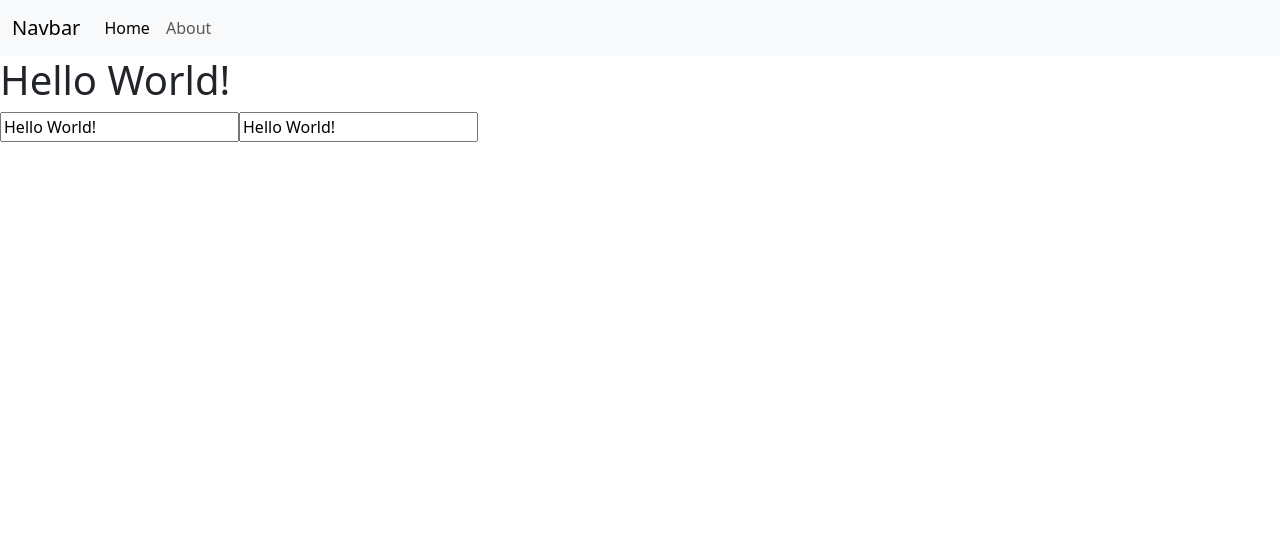
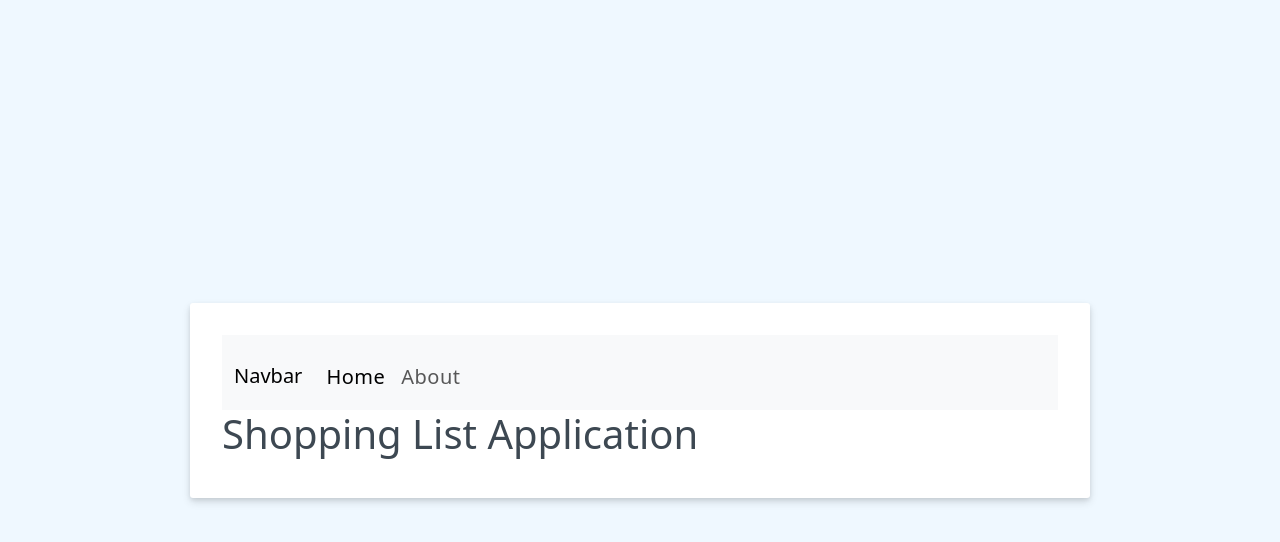
Before and after one commit to huy19712011/vue3-sum25-basics, a Vue app: page / in a window 1280 px wide. Shown: the top 542 px of the page. Built offline with nearby package versions, Linux system fonts and the light colour scheme.

Commit message:
V2: Template Syntax and Expressions

```diff
--- a/src/App.vue
+++ b/src/App.vue
@@ -2,7 +2,7 @@
 import { ref } from "vue";
 import { RouterLink, RouterView } from "vue-router";
 
-const message = ref("Hello World!");
+const header = ref("Shopping List Application");
 </script>
 
 <template>
@@ -24,9 +24,12 @@
     </nav>
   </header>
 
-  <h1>{{ message }}</h1>
-  <input v-model="message" />
-  <input v-model="message" />
+  <!-- <h1>{{ message.toLocaleUpperCase() }}</h1>
+
+  <h1>{{ message ? message : "Welcome" }}</h1>
+  <h1>{{ message || "Welcome" }}</h1> -->
+
+  <h1>{{ header }}</h1>
 
   <!-- <RouterView /> -->
 </template>
--- a/src/assets/main.css
+++ b/src/assets/main.css
@@ -1,2 +1,176 @@
-@import './base.css';
-@import 'bootstrap';
+@import "./base.css";
+@import "bootstrap";
+
+body {
+  background: #eff8ff;
+  height: 100vh;
+  width: 100vw;
+  font-family:
+    system-ui,
+    BlinkMacSystemFont,
+    -apple-system,
+    Segoe UI,
+    Roboto,
+    Oxygen,
+    Ubuntu,
+    Cantarell,
+    Fira Sans,
+    Droid Sans,
+    Helvetica Neue,
+    sans-serif;
+  display: flex;
+  align-items: center;
+  justify-content: center;
+  margin: 0;
+  padding: 0;
+}
+
+.counter {
+  font-size: 0.8rem;
+  padding-left: 10px;
+  padding-right: 10px;
+}
+
+#app {
+  background: #fff;
+  padding: 2rem;
+  margin: 1rem;
+  border-radius: 3px;
+  box-shadow:
+    0 4px 8px 0 rgba(0, 0, 0, 0.12),
+    0 2px 4px 0 rgba(0, 0, 0, 0.08);
+  width: 95%;
+  max-width: 900px;
+}
+
+h1 {
+  color: #3d4852;
+}
+
+ul {
+  list-style: none;
+  padding: 0;
+}
+
+a {
+  color: #6cb2eb;
+  font-size: 1.25rem;
+  transition: all 0.1s ease-in;
+  margin-top: 0.5rem;
+  display: block;
+}
+
+a:hover {
+  color: #3490dc;
+}
+
+li,
+p {
+  display: flex;
+  align-items: center;
+  line-height: 1.75;
+  letter-spacing: 0.5px;
+  color: #3d4852;
+  font-size: 1.25rem;
+  cursor: pointer;
+  transition: all 0.1s ease-in;
+}
+
+li:hover {
+  color: #22292f;
+}
+
+li input {
+  margin: 0 0.5rem 0;
+}
+
+#shopping-list > input,
+#shopping-list > select {
+  width: 100%;
+  border-radius: 3px;
+  box-shadow: 0 2px 4px 0 rgba(0, 0, 0, 0.1);
+  border: 1px solid #f1f5f8;
+  color: #606f7b;
+  padding: 0.5rem 0.75rem;
+  box-sizing: border-box;
+  font-size: 1rem;
+  letter-spacing: 0.5px;
+  margin: 0.5rem 0;
+}
+
+.add-item-form,
+.header {
+  display: flex;
+  align-items: center;
+  justify-content: space-between;
+}
+
+.add-item-form input {
+  width: 70%;
+  border-radius: 3px;
+  box-shadow: 0 2px 4px 0 rgba(0, 0, 0, 0.1);
+  border: 1px solid #f1f5f8;
+  color: #606f7b;
+  padding: 0.5rem 0.75rem;
+  box-sizing: border-box;
+  font-size: 1rem;
+  letter-spacing: 0.5px;
+  margin: 0.5rem 0;
+}
+
+.btn {
+  border: none;
+  border-radius: 3px;
+  margin: auto 0;
+  padding: 0.5rem 0.75rem;
+  flex-shrink: 0;
+  cursor: pointer;
+  font-size: 0.9rem;
+  letter-spacing: 0.5px;
+  transition: all 0.1s ease-in;
+}
+
+.btn[disabled] {
+  background: #8795a1;
+}
+
+.btn[disabled]:hover {
+  background: #606f7b;
+}
+
+.btn-primary {
+  background: #6cb2eb;
+  color: #fff;
+}
+
+.btn-primary:hover {
+  background: #3490dc;
+}
+
+.btn-cancel {
+  background: #ef5753;
+  color: #fff;
+}
+
+.btn-cancel:hover {
+  background: #e3342f;
+  color: #fff;
+}
+
+.strikeout {
+  text-decoration: line-through;
+  color: #b8c2cc;
+}
+
+.strikeout:hover {
+  color: #8795a1;
+}
+
+.priority {
+  color: #de751f;
+}
+input[type="checkbox"] {
+  display: inline !important;
+  box-shadow: none;
+  width: auto;
+}
```
